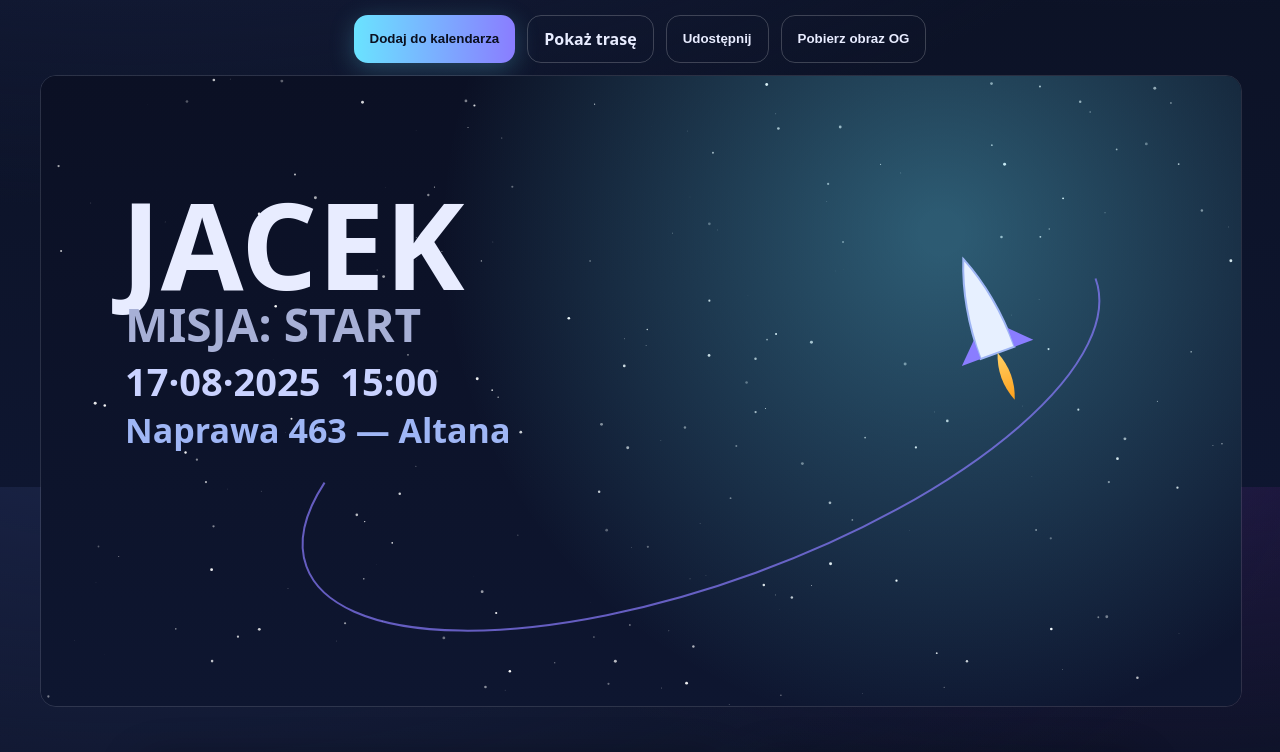
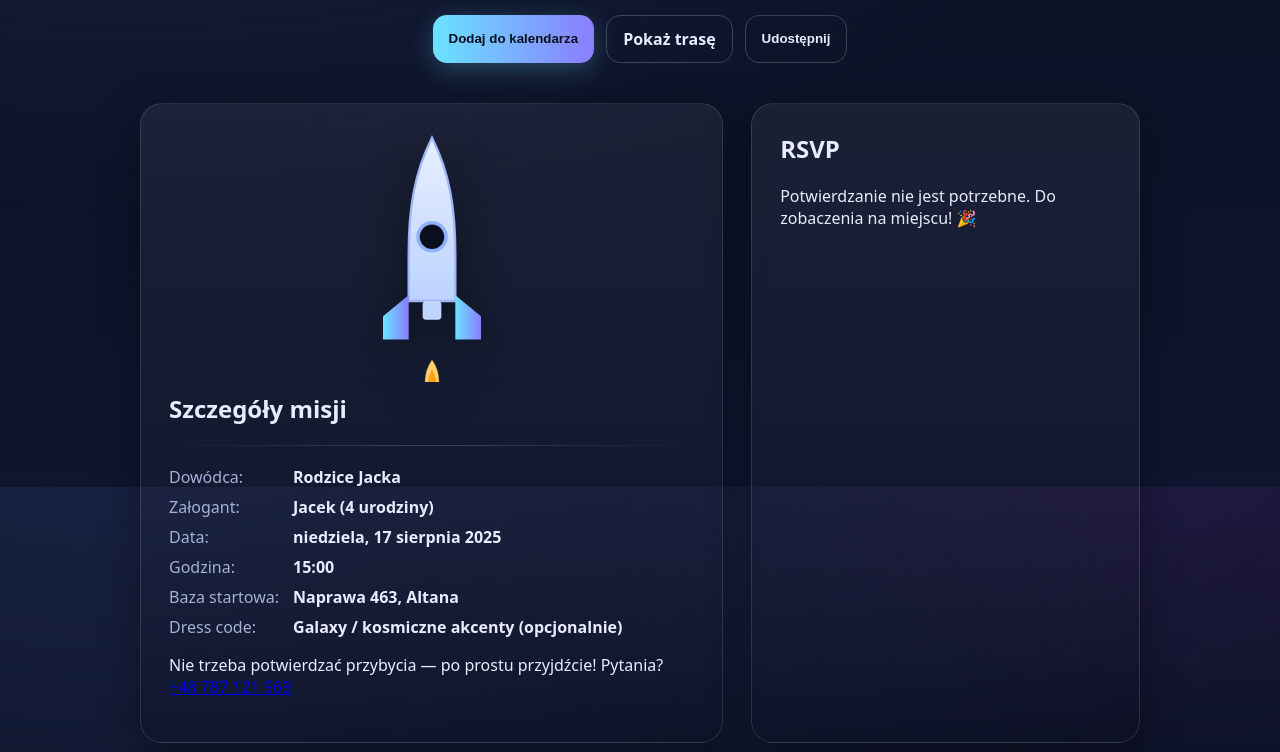
Before and after one commit to MajherXIII/Jacek-Invitation, a plain HTML site: page index.html in a window 1280 px wide. Shown: the part 313-1065 px from the top of the page. Drawn offline with Linux system fonts and the light colour scheme.

Commit message:
Add files via upload

```diff
--- a/index.html
+++ b/index.html
@@ -6,13 +6,12 @@
   <title>🚀 Urodziny Jacka – Misja: Start!</title>
   <meta name="description" content="Interaktywne zaproszenie na urodziny Jacka – kosmos, rakiety, odliczanie, mapa, dodaj do kalendarza." />
   <meta name="theme-color" content="#0b1020" />
-  <!-- Open Graph (karta linku w Messenger/WhatsApp). Po wygenerowaniu obrazu zapisz go jako og-image-rocket.png obok HTML. -->
   <meta property="og:title" content="🚀 Urodziny Jacka – Misja: Start!" />
   <meta property="og:description" content="17 sierpnia 2025, 15:00 – Naprawa 463 (Altana). Dołącz do kosmicznej misji!" />
   <meta property="og:image" content="og-image-rocket.png" />
   <meta property="og:type" content="website" />
   <style>
-    :root{ --bg:#0b1020; --bg-2:#0e1630; --text:#e8ecff; --muted:#a7b0d6; --accent:#6ae3ff; --accent-2:#8a7dff; --card:#121a35; --success:#35e39c; --warning:#ffd166; }
+    :root{ --bg:#0b1020; --bg-2:#0e1630; --text:#e8ecff; --muted:#a7b0d6; --accent:#6ae3ff; --accent-2:#8a7dff; --card:#121a35; }
     html,body{height:100%}
     body{margin:0;font-family:ui-sans-serif,system-ui,-apple-system,Segoe UI,Roboto,Helvetica,Arial,"Apple Color Emoji","Segoe UI Emoji";background:radial-gradient(1200px 600px at 10% -10%, #1a2448, transparent),radial-gradient(800px 400px at 90% -10%, #231a48, transparent),linear-gradient(180deg, var(--bg) 0%, var(--bg-2) 100%);color:var(--text);overflow-x:hidden}
     .stars, .stars:before, .stars:after{content:"";position:fixed;inset:0;background-repeat:repeat;z-index:-1;background-image:radial-gradient(2px 2px at 20px 30px, rgba(255,255,255,.8) 50%, transparent 51%),radial-gradient(1px 1px at 50px 80px, rgba(255,255,255,.7) 50%, transparent 51%),radial-gradient(1px 1px at 130px 120px, rgba(255,255,255,.6) 50%, transparent 51%),radial-gradient(2px 2px at 200px 20px, rgba(255,255,255,.5) 50%, transparent 51%);animation:drift 120s linear infinite;opacity:.7}
@@ -42,8 +41,6 @@
     a.btn.secondary,button.btn.secondary{background:transparent;color:var(--text);border:1px solid rgba(255,255,255,.2);box-shadow:none}
     dl{display:grid;grid-template-columns:auto 1fr;gap:8px 14px;margin:0}
     dt{color:var(--muted)} dd{margin:0;font-weight:600}
-    #ogPreview{margin: 12px auto 0;max-width:1200px}
-    #ogCanvas{width:100%;height:auto;border-radius:16px;border:1px solid rgba(255,255,255,.12)}
     footer{text-align:center;color:var(--muted);font-size:.9rem;padding:24px}
     .sep{height:1px;background:linear-gradient(90deg,transparent,rgba(255,255,255,.18),transparent);margin:20px 0}
   </style>
@@ -59,10 +56,6 @@
       <button class="btn" id="addCalBtn" type="button">Dodaj do kalendarza</button>
       <a class="btn secondary" id="mapBtn" target="_blank" rel="noopener">Pokaż trasę</a>
       <button class="btn secondary" id="shareBtn" type="button">Udostępnij</button>
-      <button class="btn secondary" id="dlOgBtn" type="button">Pobierz obraz OG</button>
-    </div>
-    <div id="ogPreview" aria-label="Podgląd obrazu do podglądu linku (Open Graph)">
-      <canvas id="ogCanvas" width="1200" height="630"></canvas>
     </div>
   </header>
 
@@ -119,14 +112,12 @@
   </footer>
 
   <script>
-    // === KONFIGURACJA WYDARZENIA ===
     const EVENT = {
       kidName: "Jacek",
-      kidNameGen: "Jacka",
       kidAge: 4,
       title: "Urodziny Jacka – Misja: Start!",
       hostName: "Rodzice Jacka",
-      startLocal: "2025-08-17T15:00:00", // Europe/Warsaw
+      startLocal: "2025-08-17T15:00:00",
       durationHours: 3,
       address: "Naprawa 463, Altana",
       mapsQuery: "Naprawa 463, 34-240 Jordanów",
@@ -137,7 +128,10 @@
 
     function fmtDateTime(date){
       const d = new Date(date);
-      return { date: d.toLocaleDateString('pl-PL', { weekday:'long', day:'2-digit', month:'long', year:'numeric' }), time: d.toLocaleTimeString('pl-PL', { hour:'2-digit', minute:'2-digit' }) };
+      return {
+        date: d.toLocaleDateString('pl-PL', { weekday:'long', day:'2-digit', month:'long', year:'numeric' }),
+        time: d.toLocaleTimeString('pl-PL', { hour:'2-digit', minute:'2-digit' })
+      }
     }
 
     function toUTCStringNoSep(date){
@@ -165,7 +159,7 @@
 
     function setText(){
       document.title = `🚀 ${EVENT.title}`;
-      $('#kidName').textContent = (EVENT.kidNameGen || EVENT.kidName);
+      $('#kidName').textContent = EVENT.kidName;
       $('#kidName2').textContent = EVENT.kidName;
       $('#kidAge').textContent = EVENT.kidAge;
       $('#hostName').textContent = EVENT.hostName;
@@ -204,68 +198,34 @@
       setInterval(tick, 1000);
     }
 
-    function drawOG(ctx){
-      const W = 1200, H = 630;
-      // Tło gradient + gwiazdy
-      const g = ctx.createLinearGradient(0,0,0,H);
-      g.addColorStop(0,'#0b1024'); g.addColorStop(1,'#0e1630');
-      ctx.fillStyle = g; ctx.fillRect(0,0,W,H);
-      for(let i=0;i<220;i++){ ctx.globalAlpha = Math.random()*0.7+0.3; ctx.fillStyle = '#fff'; const x=Math.random()*W, y=Math.random()*H; const r=Math.random()*1.5; ctx.beginPath(); ctx.arc(x,y,r,0,Math.PI*2); ctx.fill(); }
-      ctx.globalAlpha=1;
-      // Poświata/flare
-      const rg = ctx.createRadialGradient(W*0.75,H*0.25,20,W*0.75,H*0.25,500);
-      rg.addColorStop(0,'rgba(106,227,255,0.35)'); rg.addColorStop(1,'rgba(106,227,255,0)');
-      ctx.fillStyle = rg; ctx.fillRect(0,0,W,H);
-      // Orbita
-      ctx.strokeStyle = 'rgba(138,125,255,0.7)'; ctx.lineWidth=2;
-      ctx.beginPath(); ctx.ellipse(W*0.55,H*0.55,420,160,-0.35,0,Math.PI*1.15); ctx.stroke();
-      // Rakieta (minimal)
-      ctx.save(); ctx.translate(W*0.78,H*0.35); ctx.rotate(-0.35);
-      ctx.fillStyle = '#e7f0ff'; ctx.strokeStyle = '#9fb6f5'; ctx.lineWidth=2;
-      ctx.beginPath(); ctx.moveTo(0,-40); ctx.quadraticCurveTo(-18,5,-18,60); ctx.lineTo(18,60); ctx.quadraticCurveTo(18,5,0,-40); ctx.closePath(); ctx.fill(); ctx.stroke();
-      // statewki
-      ctx.fillStyle = '#8a7dff'; ctx.beginPath(); ctx.moveTo(-18,40); ctx.lineTo(-38,60); ctx.lineTo(-18,60); ctx.closePath(); ctx.fill();
-      ctx.beginPath(); ctx.moveTo(18,40); ctx.lineTo(38,60); ctx.lineTo(18,60); ctx.closePath(); ctx.fill();
-      // płomień
-      const grdF = ctx.createLinearGradient(0,60,0,110); grdF.addColorStop(0,'#ffd166'); grdF.addColorStop(1,'#ff9f1a');
-      ctx.fillStyle = grdF; ctx.beginPath(); ctx.moveTo(0,60); ctx.quadraticCurveTo(-10,85,0,110); ctx.quadraticCurveTo(10,85,0,60); ctx.closePath(); ctx.fill();
-      ctx.restore();
-      // Teksty
-      ctx.fillStyle = '#e8ecff';
-      ctx.font = '900 120px system-ui, -apple-system, Segoe UI, Roboto, Helvetica, Arial';
-      ctx.textAlign = 'left'; ctx.textBaseline = 'top';
-      const title = EVENT.kidName.toUpperCase();
-      ctx.fillText(title, 80, 120);
-      ctx.font = '700 46px system-ui, -apple-system, Segoe UI, Roboto, Helvetica, Arial';
-      ctx.fillStyle = '#a7b0d6';
-      ctx.fillText('MISJA: START', 84, 230);
-      ctx.font = '700 38px system-ui, -apple-system, Segoe UI, Roboto, Helvetica, Arial';
-      ctx.fillStyle = '#c9d2ff';
-      const d = new Date(EVENT.startLocal);
-      const dateStr = d.toLocaleDateString('pl-PL', { day:'2-digit', month:'2-digit', year:'numeric' }).replace(/\./g,'·');
-      const timeStr = d.toLocaleTimeString('pl-PL',{hour:'2-digit',minute:'2-digit'});
-      ctx.fillText(`${dateStr}  ${timeStr}`, 84, 290);
-      ctx.font = '600 34px system-ui, -apple-system, Segoe UI, Roboto, Helvetica, Arial';
-      ctx.fillStyle = '#9fb6f5';
-      ctx.fillText('Naprawa 463 — Altana', 84, 340);
+    function setupButtons(){
+      const addCal = $('#addCalBtn');
+      if(addCal){
+        addCal.addEventListener('click', ()=>{
+          const blob = makeICS();
+          const url = URL.createObjectURL(blob);
+          const a = document.createElement('a');
+          a.href = url; a.download = 'Urodziny-'+EVENT.kidName+'.ics';
+          document.body.appendChild(a); a.click();
+          setTimeout(()=>{ URL.revokeObjectURL(url); a.remove(); }, 500);
+        });
+      }
+
+      const shareBtn = $('#shareBtn');
+      if(shareBtn){
+        shareBtn.addEventListener('click', async ()=>{
+          const shareData = { title: EVENT.title, text: `Dołącz do urodzin ${EVENT.kidName}!`, url: location.href };
+          if(navigator.share){
+            try{ await navigator.share(shareData); }catch(e){}
+          } else {
+            await navigator.clipboard.writeText(shareData.url);
+            alert('Skopiowano link. Wklej go do SMS/Messenger/WhatsApp.');
+          }
+        });
+      }
     }
 
-    function setupButtons(){
-      const addCal = $('#addCalBtn');
-      if(addCal){ addCal.addEventListener('click', ()=>{ const blob = makeICS(); const url = URL.createObjectURL(blob); const a = document.createElement('a'); a.href = url; a.download = 'Urodziny-'+EVENT.kidName+'.ics'; document.body.appendChild(a); a.click(); setTimeout(()=>{ URL.revokeObjectURL(url); a.remove(); }, 500); }); }
-
-      const shareBtn = $('#shareBtn');
-      if(shareBtn){ shareBtn.addEventListener('click', async ()=>{ const shareData = { title: EVENT.title, text: `Dołącz do urodzin ${EVENT.kidName}!`, url: location.href }; if(navigator.share){ try{ await navigator.share(shareData); }catch(e){} } else { await navigator.clipboard.writeText(shareData.url); alert('Skopiowano link. Wklej go do SMS/Messenger/WhatsApp.'); } }); }
-
-      const dlOgBtn = $('#dlOgBtn');
-      if(dlOgBtn){ dlOgBtn.addEventListener('click', ()=>{ const canvas = $('#ogCanvas'); const link = document.createElement('a'); link.download = 'og-image-rocket.png'; link.href = canvas.toDataURL('image/png'); link.click(); }); }
-    }
-
-    function init(){
-      setText(); setupCountdown();
-      const canvas = $('#ogCanvas'); const ctx = canvas.getContext('2d'); drawOG(ctx);
-      setupButtons();
-    }
+    function init(){ setText(); setupCountdown(); }
     init();
   </script>
 </body>
```
